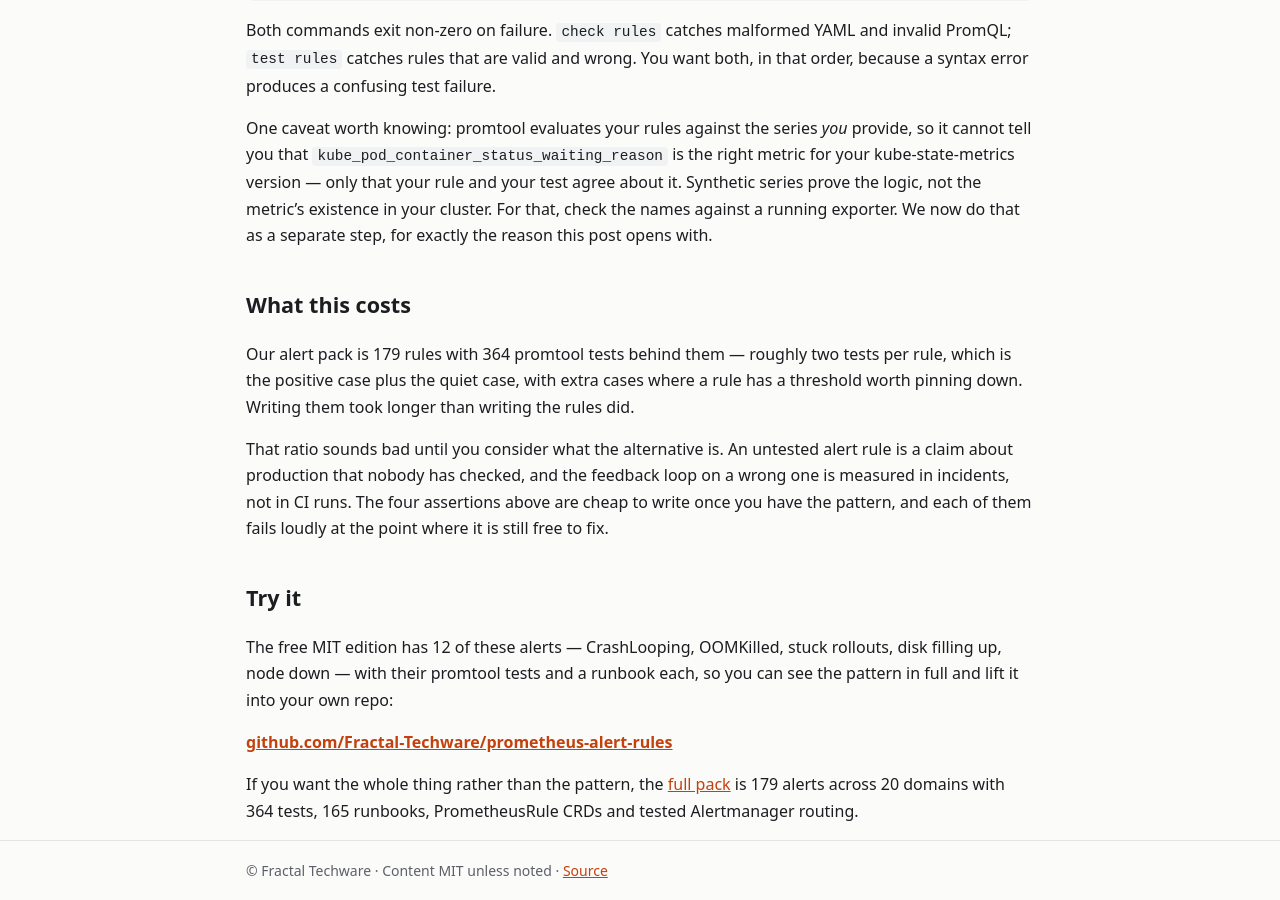
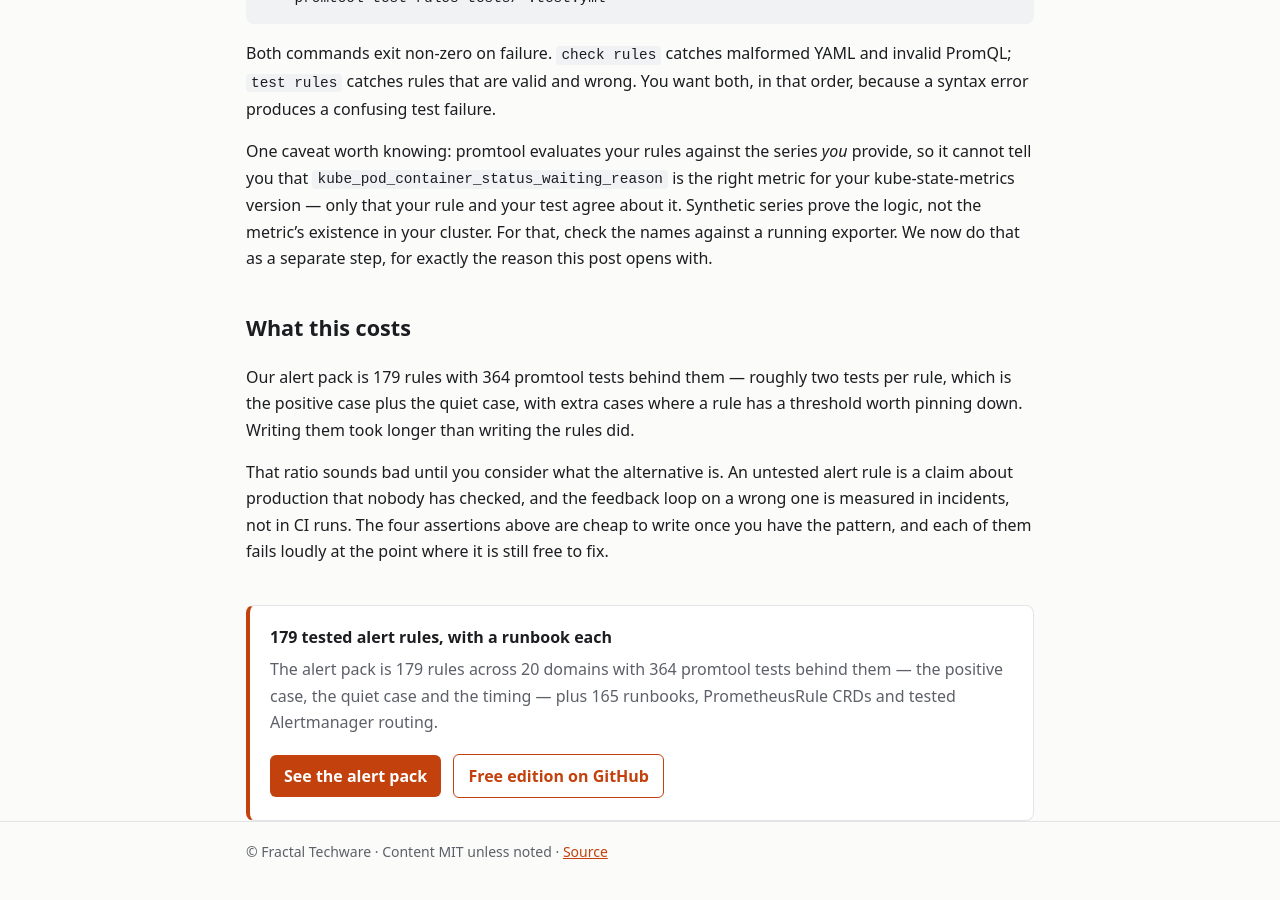
Before and after one commit to Fractal-Techware/fractal-techware.github.io, a Jekyll site: the page built from guides/testing-prometheus-alert-rules-promtool.md, in a window 1280 px wide and 900 px high, scrolled down 3340 px. Built offline with Jekyll 4.4.1, drawn with Linux system fonts in a browser that asks for light colours.

Commit message:
Give the promtool guide the site's guide front matter
Published at /guides/…-promtool.html instead of the directory URL,
because the page had no permalink — every other guide sets one. Both
links added in the previous commit pointed at a 404.

Adds permalink, breadcrumb and tested_with to match the other guides,
plus the structured cta block the layout renders, and drops the
hand-written "Try it" footer that duplicated it.

Co-Authored-By: Claude Opus 5 <noreply@anthropic.com>

```diff
--- a/guides/testing-prometheus-alert-rules-promtool.md
+++ b/guides/testing-prometheus-alert-rules-promtool.md
@@ -1,6 +1,15 @@
 ---
-title: Test your alert rules with promtool
-description: We shipped a dashboard querying a metric name that does not exist. Alert rules fail the same way and fail silently — here is the promtool suite that catches it, including the test almost nobody writes.
+title: "Test your Prometheus alert rules with promtool (including the test nobody writes)"
+description: "We shipped a dashboard querying a metric that does not exist. Alert rules fail the same way and fail silently — the promtool patterns that catch it, with runnable examples."
+permalink: /guides/testing-prometheus-alert-rules-promtool/
+breadcrumb: {title: Guides, url: /guides/}
+tested_with: "promtool 3.14.0"
+cta:
+  title: "179 tested alert rules, with a runbook each"
+  text: "The alert pack is 179 rules across 20 domains with 364 promtool tests behind them — the positive case, the quiet case and the timing — plus 165 runbooks, PrometheusRule CRDs and tested Alertmanager routing."
+  button: See the alert pack
+  url: https://store.fractaltechware.com/l/prometheus-alert-rules-pack?utm_source=site&utm_medium=guide&utm_campaign=promtool-post
+  free: https://github.com/Fractal-Techware/prometheus-alert-rules
 ---
 # Test your alert rules with promtool
 
@@ -122,11 +131,3 @@ One caveat worth knowing: promtool evaluates your rules against the series *you*
 Our alert pack is 179 rules with 364 promtool tests behind them — roughly two tests per rule, which is the positive case plus the quiet case, with extra cases where a rule has a threshold worth pinning down. Writing them took longer than writing the rules did.
 
 That ratio sounds bad until you consider what the alternative is. An untested alert rule is a claim about production that nobody has checked, and the feedback loop on a wrong one is measured in incidents, not in CI runs. The four assertions above are cheap to write once you have the pattern, and each of them fails loudly at the point where it is still free to fix.
-
-## Try it
-
-The free MIT edition has 12 of these alerts — CrashLooping, OOMKilled, stuck rollouts, disk filling up, node down — with their promtool tests and a runbook each, so you can see the pattern in full and lift it into your own repo:
-
-**[github.com/Fractal-Techware/prometheus-alert-rules](https://github.com/Fractal-Techware/prometheus-alert-rules)**
-
-If you want the whole thing rather than the pattern, the [full pack](https://store.fractaltechware.com/l/prometheus-alert-rules-pack?utm_source=site&utm_medium=guide&utm_campaign=promtool-post) is 179 alerts across 20 domains with 364 tests, 165 runbooks, PrometheusRule CRDs and tested Alertmanager routing.
```
